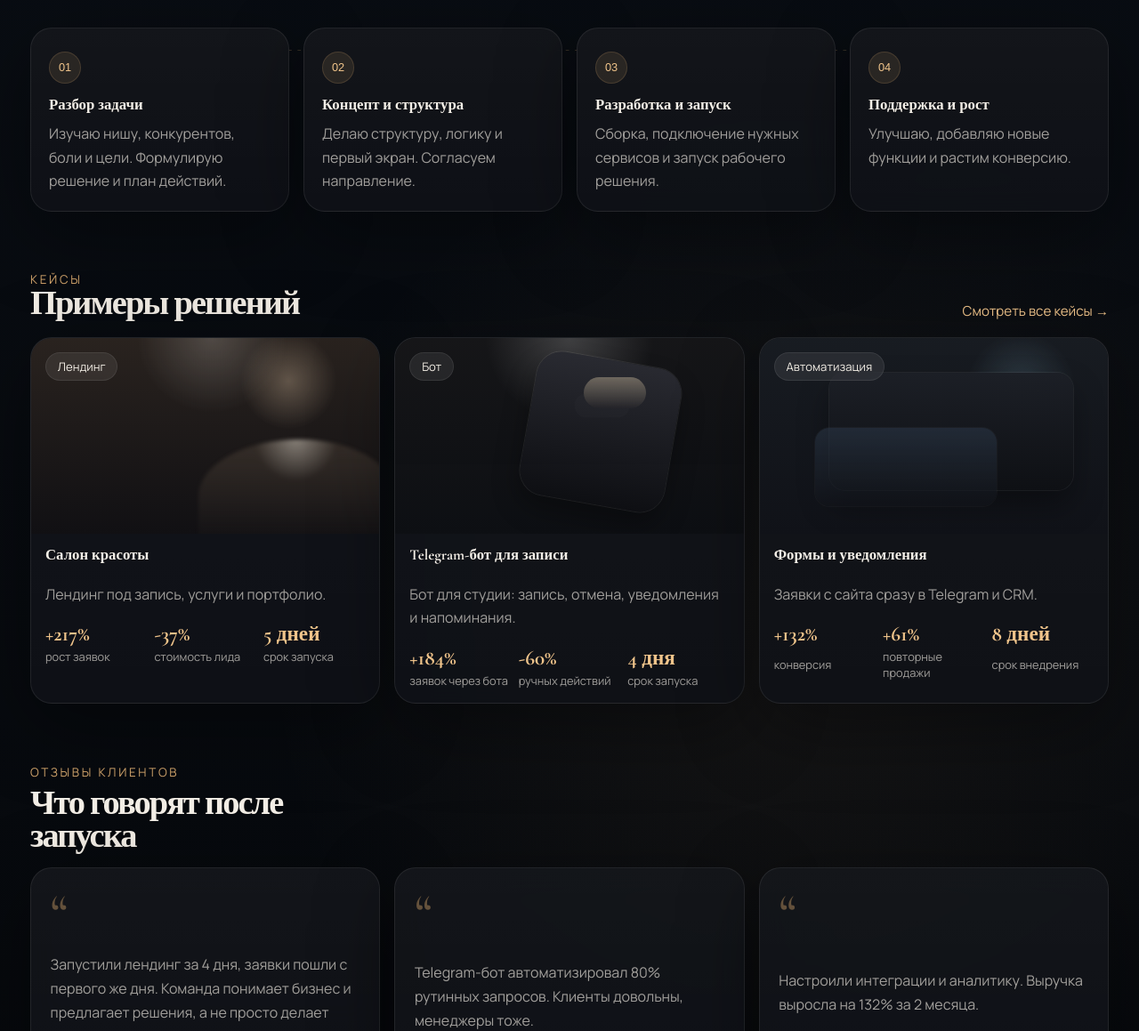
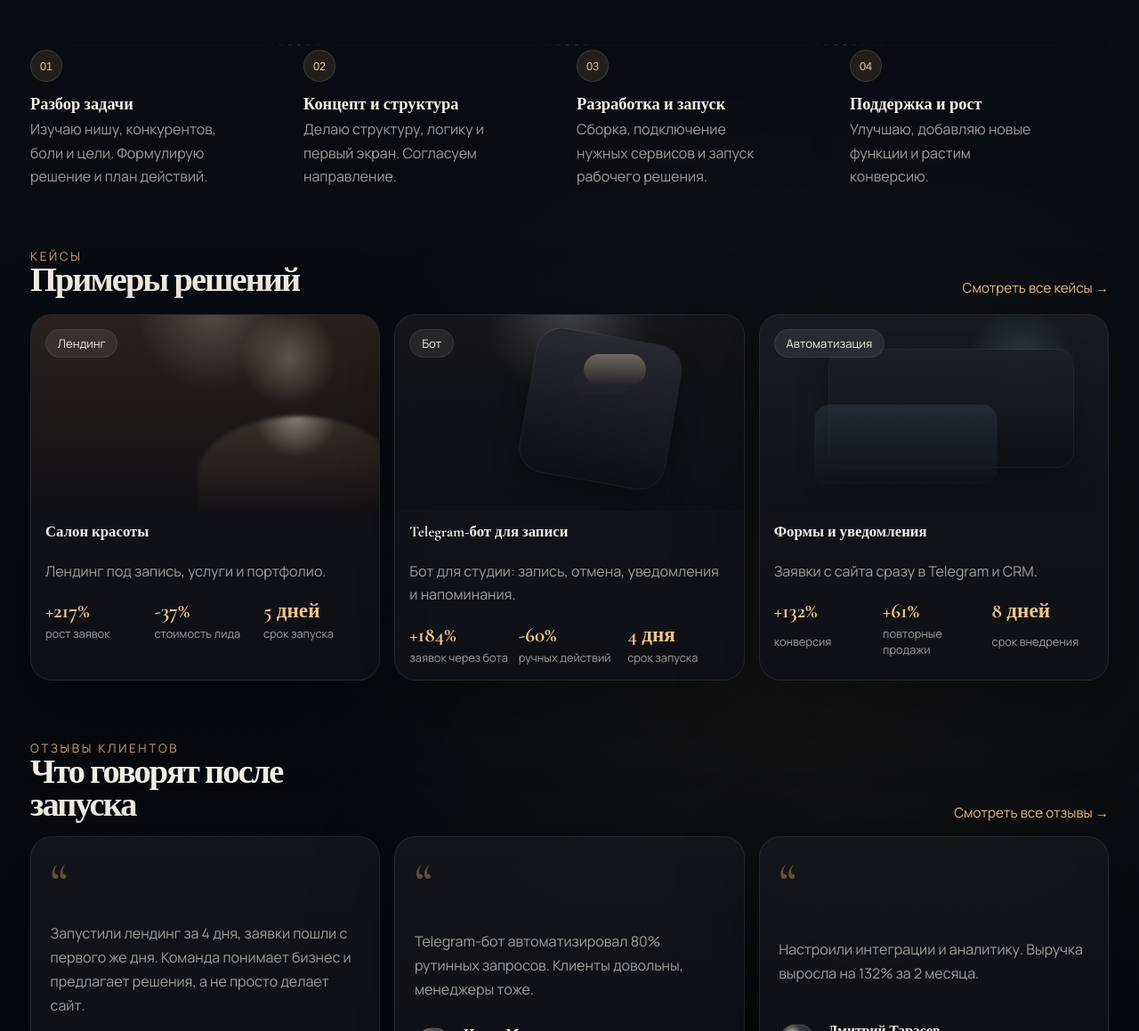
Before and after one commit to armrobomakers/rsystems, a website: page index.html in a window 1280 px wide. Shown: the part 1631-2790 px from the top of the page at 89% size. Drawn offline with nearby package versions, Linux system fonts and the light colour scheme; a web font is replaced by a local one.

Commit message:
Make process section match mockup

```diff
--- a/index.html
+++ b/index.html
@@ -268,9 +268,12 @@
       </section>
 
       <section id="reviews" class="section reviews">
-        <div class="section-heading reveal">
-          <p class="eyebrow">Отзывы клиентов</p>
-          <h2>Что говорят после запуска</h2>
+        <div class="section-heading section-heading-row reveal">
+          <div>
+            <p class="eyebrow">Отзывы клиентов</p>
+            <h2>Что говорят после запуска</h2>
+          </div>
+          <a class="section-link" href="#contact">Смотреть все отзывы →</a>
         </div>
 
         <div class="review-grid">
--- a/styles.css
+++ b/styles.css
@@ -982,7 +982,7 @@ h1 span:nth-child(4) {
   grid-template-columns: repeat(4, minmax(0, 1fr));
   gap: 1rem;
   position: relative;
-  padding-top: 1rem;
+  padding-top: 1.15rem;
 }
 
 .timeline::before {
@@ -990,7 +990,7 @@ h1 span:nth-child(4) {
   position: absolute;
   left: 4.2%;
   right: 4.2%;
-  top: 2.55rem;
+  top: 2.2rem;
   height: 1px;
   background-image: linear-gradient(90deg, rgba(214, 168, 110, 0.55) 0 35%, rgba(214, 168, 110, 0) 35% 100%);
   background-size: 0.65rem 1px;
@@ -1000,7 +1000,10 @@ h1 span:nth-child(4) {
 
 .timeline-card {
   position: relative;
-  padding-top: 1.6rem;
+  padding: 1.4rem 0 0;
+  border: 0;
+  background: transparent;
+  box-shadow: none;
 }
 
 .timeline-card span {
@@ -1016,6 +1019,16 @@ h1 span:nth-child(4) {
   border: 1px solid rgba(214, 168, 110, 0.18);
   font-family: "Unbounded", sans-serif;
   font-size: 0.8rem;
+  margin-bottom: 1rem;
+}
+
+.process .timeline-card h3 {
+  margin-bottom: 0.35rem;
+  font-size: 1.15rem;
+}
+
+.process .timeline-card p {
+  max-width: 22ch;
 }
 
 .case-card {
```
